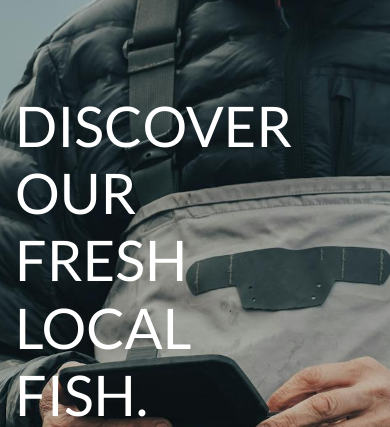
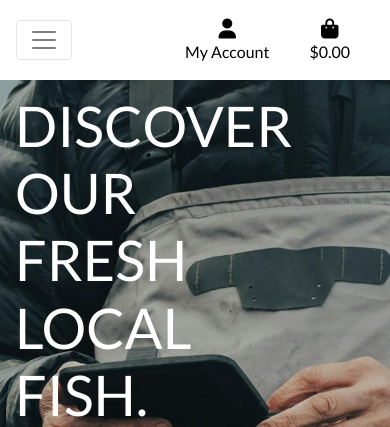
Before and after one commit to LemmenAid/hooked-on-fish, a Django app: page / in a window 390 px wide. Shown: the top 427 px of the page. Run offline with Django 3.2, Linux system fonts and the light colour scheme; some libraries are stand-ins or nearby versions.

Commit message:
Added mobile header and main navbar

```diff
--- a/templates/base.html
+++ b/templates/base.html
@@ -61,7 +61,7 @@
             </div> -->
 
             <!-- Top header items on the right, incl shopping bag -->
-            <div class="col-12 col-lg-4 my-auto py-1 py-lg-0">
+            <div class="col-12 col-lg-4 my-auto py-1 py-lg-0 ml-auto">
                 <ul class="list-inline list-unstyled text-center text-lg-right my-0">
                     <li class="list-inline-item dropdown">
                         <a class="text-black nav-link" href="#" id="user-options" data-toggle="dropdown" aria-haspopup="true" aria-expanded="false">
@@ -100,6 +100,17 @@
                 </ul>
             </div>
         </div>
+
+        <!-- navigation menu in header -->
+        <div class="row bg-white">
+            <nav class="navbar navbar-expand-lg navbar-light w-100">
+                <button class="navbar-toggler" type="button" data-toggle="collapse" data-target="#main-nav" aria-controls="main-nav" aria-expanded="false" aria-label="Toggle navigation">
+                    <span class="navbar-toggler-icon"></span>
+                </button>
+                {% include 'includes/mobile-top-header.html' %}
+                {% include 'includes/main-nav.html' %}
+            </nav>
+        </div>
     </header>
 
     {% if messages %}
--- /dev/null
+++ b/templates/includes/main-nav.html
@@ -0,0 +1,49 @@
+<div class="collapse navbar-collapse" id="main-nav">
+    <ul class="navbar-nav w-auto mx-auto">
+        <li class="nav-item dropdown">
+            <a class="logo-font font-weight-bold nav-link text-black mr-5" href="#" id="all-products-link" data-toggle="dropdown" aria-haspopup="true" aria-expanded="false">
+                About Us
+            </a>
+            <div class="dropdown-menu border-0" aria-labelledby="all-products-link">
+                <a href="" class="dropdown-item">Our Story</a>
+                <a href="" class="dropdown-item ">Our Fishing Grounds</a>
+                <a href="" class="dropdown-item">Sustainable fishing</a>
+            </div>
+        </li>
+
+        <li class="nav-item dropdown">
+            <a class="logo-font font-weight-bold nav-link text-black mr-5" href="#" id="clothing-link" data-toggle="dropdown" aria-haspopup="true" aria-expanded="false">
+                Our Products
+            </a>
+            <div class="dropdown-menu border-0" aria-labelledby="clothing-link">
+                <a href="" class="dropdown-item">All Products</a>
+                <a href="" class="dropdown-item">Kona-Mara</a>
+                <a href="" class="dropdown-item">Crab-Crackers</a>
+                <a href="" class="dropdown-item">Smoked Shrimp Paste</a>
+                <a href="" class="dropdown-item">Hooked on Fish Beanie</a>
+            </div>
+        </li>
+
+        <li class="nav-item dropdown">
+            <a class="logo-font font-weight-bold nav-link text-black mr-5" href="#" id="homeware-link" data-toggle="dropdown" aria-haspopup="true" aria-expanded="false">
+                Location Information
+            </a>
+            <div class="dropdown-menu border-0" aria-labelledby="homeware-link">
+                <a href="" class="dropdown-item">Where are we?</a>
+                <a href="" class="dropdown-item">How it works</a>
+                <a href="" class="dropdown-item">Map</a>
+            </div>
+        </li>
+
+        <li class="nav-item dropdown">
+            <a class="logo-font font-weight-bold nav-link text-black" href="#" id="specials-link" data-toggle="dropdown" aria-haspopup="true" aria-expanded="false">
+                Special Offers
+            </a>
+            <div class="dropdown-menu border-0" aria-labelledby="specials-link">
+                <a href="" class="dropdown-item">New Arrivals</a>
+                <a href="" class="dropdown-item">Deals</a>
+                <a href="" class="dropdown-item">All Specials</a>
+            </div>
+        </li>
+    </ul>
+</div>
--- /dev/null
+++ b/templates/includes/mobile-top-header.html
@@ -0,0 +1,58 @@
+<li class="list-inline-item">
+
+    <!-- search option comment out for now-->
+    <!-- <a class="text-black nav-link d-block d-lg-none" href="#" id="mobile-search" data-toggle="dropdown" aria-haspopup="true" aria-expanded="false">
+        <div class="text-center">
+            <div><i class="fas fa-search fa-lg"></i></div>
+            <p class="my-0">Search</p>
+        </div>
+    </a> -->
+    <div class="dropdown-menu border-0 w-100 p-3 rounded-0 my-0" aria-labelledby="mobile-search">
+        <form class="form" method="GET" action="">
+            <div class="input-group w-100">
+                <input class="form-control border border-black rounded-0" type="text" name="q" placeholder="Search our site">
+                <div class="input-group-append">
+                    <button class="form-control form-control btn btn-black border border-black rounded-0" type="submit">
+                        <span class="icon">
+                            <i class="fas fa-search"></i>
+                        </span>
+                    </button>
+                </div>
+            </div>
+        </form>
+    </div>
+</li>
+<li class="list-inline-item dropdown ml-auto">
+    <a class="text-black nav-link d-block d-lg-none" href="#" id="user-options" data-toggle="dropdown" aria-haspopup="true" aria-expanded="false">
+        <div class="text-center">
+            <div><i class="fas fa-user fa-lg"></i></div>
+            <p class="my-0">My Account</p>
+        </div>
+    </a>
+    <div class="dropdown-menu border-0" aria-labelledby="user-options">
+        {% if request.user.is_authenticated %}
+            {% if request.user.is_superuser %}
+                <a href="{% url 'account_logout' %}" class="dropdown-item">Product Management</a>
+            {% endif %}
+            <a href="" class="dropdown-item">My Profile</a>
+            <a href="{% url 'account_logout' %}" class="dropdown-item">Logout</a>
+        {% else %}
+            <a href="{% url 'account_signup' %}" class="dropdown-item">Register</a>
+            <a href="{% url 'account_login' %}" class="dropdown-item">Login</a>
+        {% endif %}
+    </div>
+</li>
+<li class="list-inline-item">
+    <a class="{% if grand_total %}text-primary font-weight-bold{% else %}text-black{% endif %} nav-link d-block d-lg-none" href="">
+        <div class="text-center">
+            <div><i class="fas fa-shopping-bag fa-lg"></i></div>
+            <p class="my-0">
+                {% if grand_total %}
+                    ${{ grand_total|floatformat:2 }}
+                {% else %}
+                    $0.00
+                {% endif %}
+            </p>
+        </div>
+    </a>
+</li>
```
